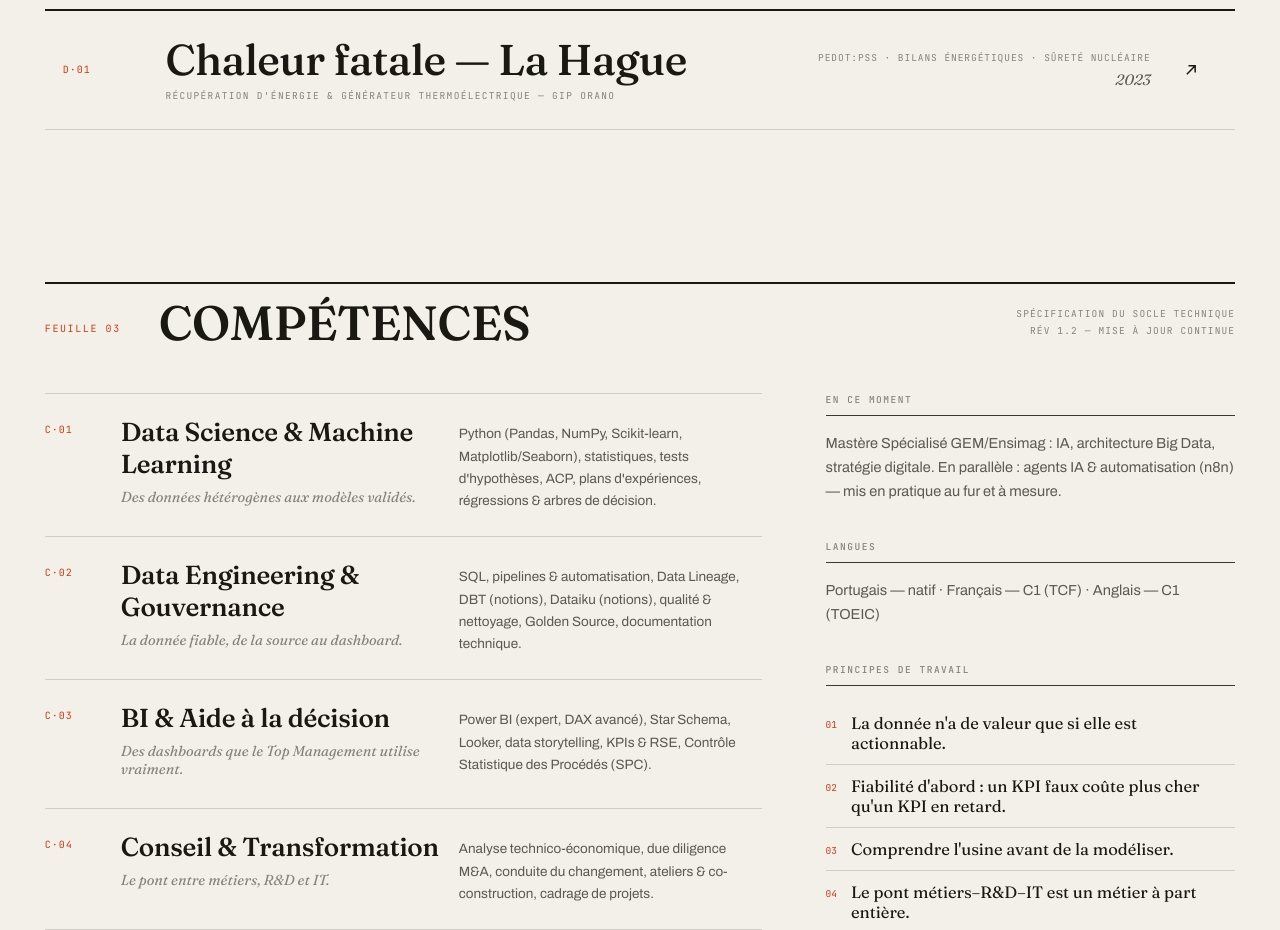
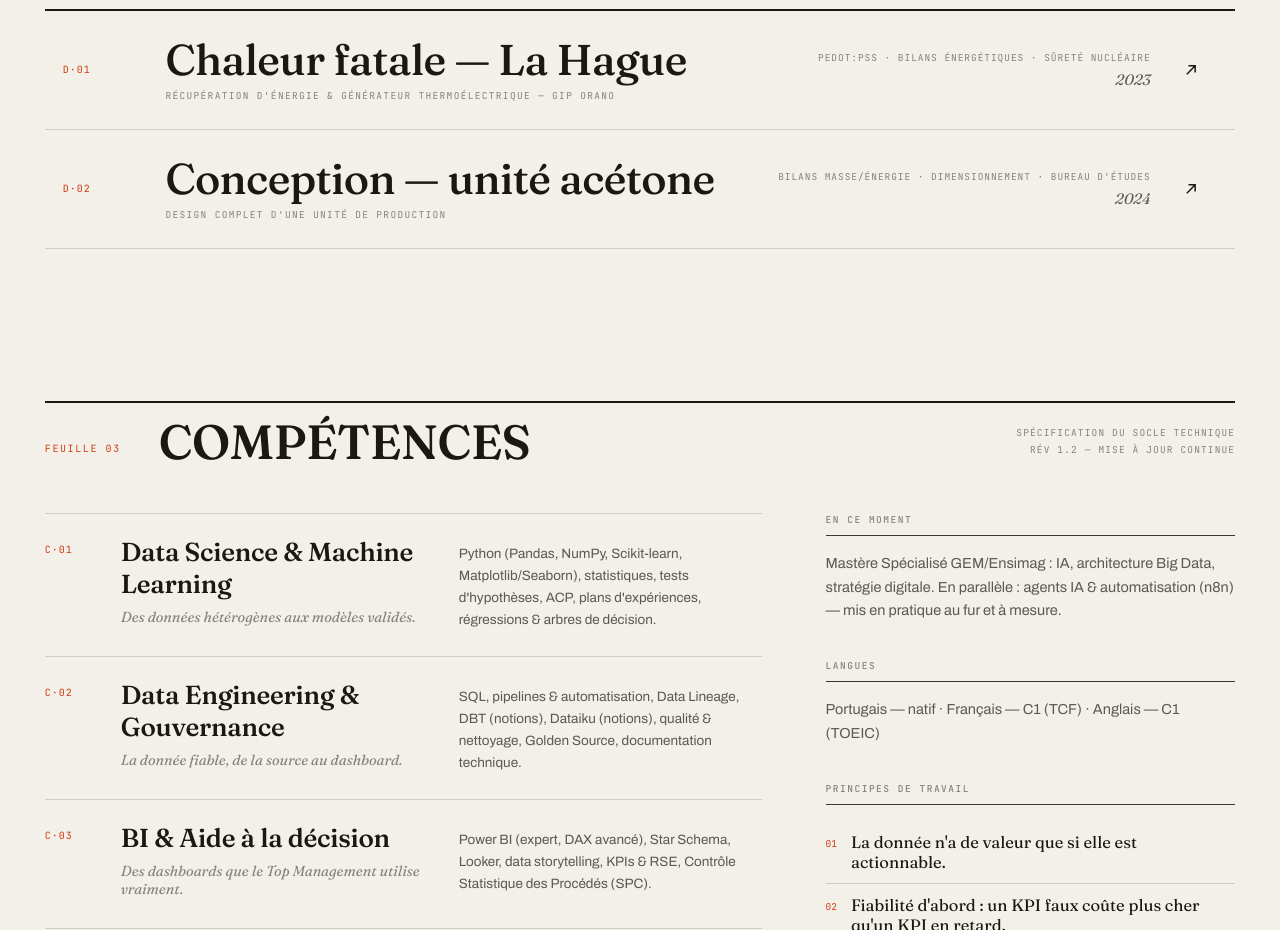
Before and after one commit to CrslSoares/CrslSoares.github.io, a plain HTML site: page index.html in a window 1280 px wide. Shown: the part 3088-4018 px from the top of the page. Drawn offline with Linux system fonts and the light colour scheme.

Commit message:
Back with acetone project

```diff
--- a/index.html
+++ b/index.html
@@ -596,6 +596,15 @@ main{position:relative;z-index:1}
             <span class="w-right"><span class="w-tags" data-en="PEDOT:PSS · Energy balances · Nuclear safety">PEDOT:PSS · Bilans énergétiques · Sûreté nucléaire</span><span class="w-year">2023</span></span>
             <span class="w-arrow"><svg viewBox="0 0 24 24" fill="none" stroke="currentColor" stroke-width="1.8"><path d="M7 17 17 7M9 7h8v8"/></svg></span>
             <img class="w-thumb" src="https://picsum.photos/seed/orano-heat/640/400.jpg" alt="" loading="lazy">
+          </a>
+        </li>
+        <li class="reveal" style="--d:.05s">
+          <a href="#works" class="work-row" data-index="6" aria-label="Ouvrir : Conception — unité acétone">
+            <span class="w-no">D·02</span>
+            <span class="w-main"><h3 class="w-title" data-en="Design — Acetone production unit">Conception — unité acétone</h3><span class="w-sub" data-en="Complete design of a production unit">Design complet d'une unité de production</span></span>
+            <span class="w-right"><span class="w-tags" data-en="Mass/energy balances · Equipment sizing · Engineering office">Bilans masse/énergie · Dimensionnement · Bureau d'études</span><span class="w-year">2024</span></span>
+            <span class="w-arrow"><svg viewBox="0 0 24 24" fill="none" stroke="currentColor" stroke-width="1.8"><path d="M7 17 17 7M9 7h8v8"/></svg></span>
+            <img class="w-thumb" src="https://picsum.photos/seed/acetone-design/640/400.jpg" alt="" loading="lazy">
           </a>
         </li>
       </ul>
```
